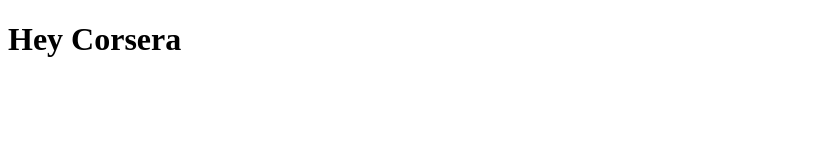
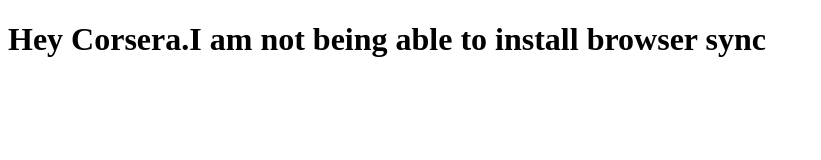
Before and after one commit to bharatsethia/Corsera-Assignments, a plain HTML site: page site/index.html in a window 1280 px wide. Shown: the whole page, without its empty margins (0-821 px from the left). Drawn offline with Linux system fonts and the light colour scheme.

Commit message:
Another small change

```diff
--- a/site/index.html
+++ b/site/index.html
@@ -1,9 +1,9 @@
 <!DOCTYPE html>
 <html>
 <head>
-	<title>Hello Corsera. I am not being able to install browser sync</title>
+	<title>Hello Corsera </title>
 </head>
 <body>
-<H1>Hey Corsera</H1>
+<H1>Hey Corsera.I am not being able to install browser sync</H1>
 </body>
 </html>
```
